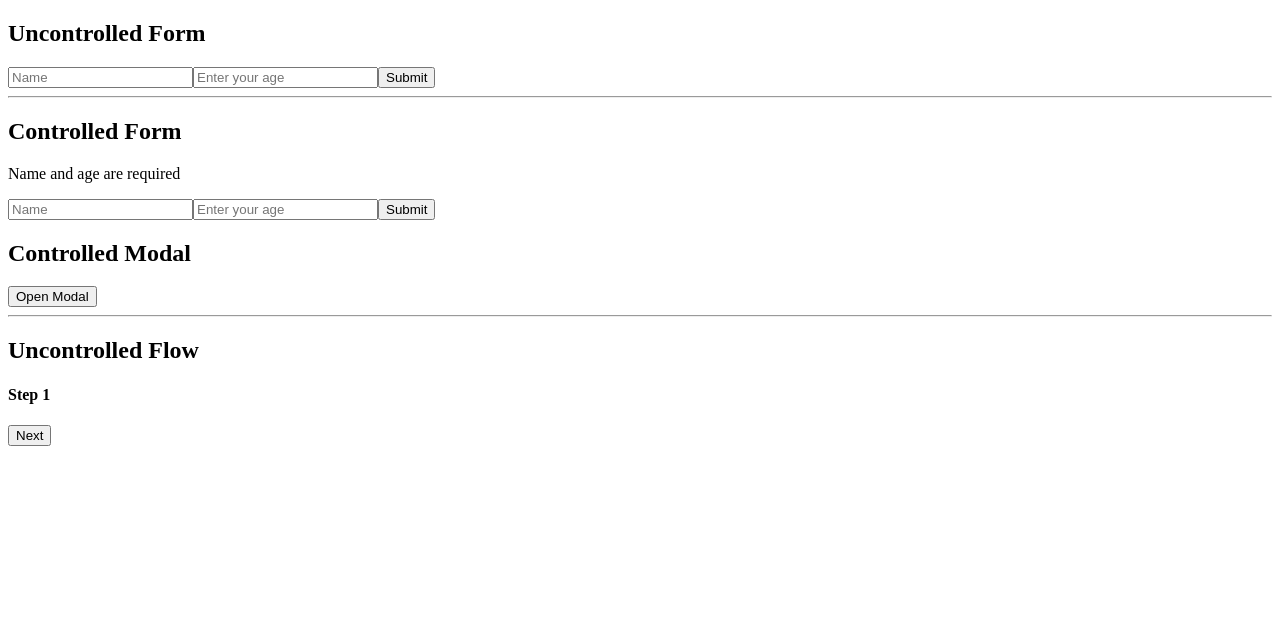
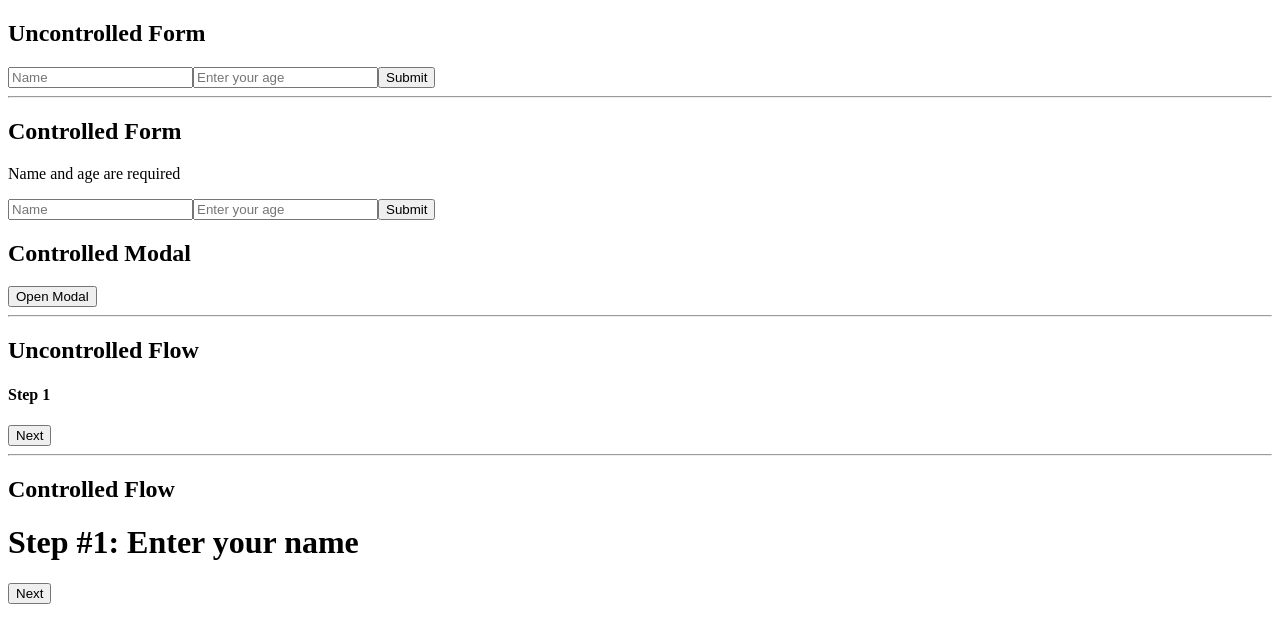
Before and after one commit to fabiofernandesx/react-patterns, a React (Vite) app in the folder controlled-uncontrolled/: page / in a window 1280 px wide. Shown: the top 642 px of the page. Built offline with nearby package versions, Linux system fonts and the light colour scheme.

Commit message:
Controlled Flow

```diff
--- a/controlled-uncontrolled/src/App.jsx
+++ b/controlled-uncontrolled/src/App.jsx
@@ -3,9 +3,52 @@ import { ControlledForm } from './components/controlled-form'
 import { ControlledModal } from './components/controlled-modal'
 import { UncontrolledForm } from './components/uncontrolled-form'
 import { UncontrolledFlow } from './components/uncontrolled-flow'
+import { ControlledFlow } from './components/controlled-flow'
+
+const StepOne = ({ next }) => {
+  return (
+    <>
+      <h1>Step #1: Enter your name</h1>
+      <button onClick={() => next({ name: 'TestName' })}>Next</button>
+    </>
+  )
+}
+const StepTwo = ({ next }) => {
+  return (
+    <>
+      <h1>Step #2: Enter your age</h1>
+      <button onClick={() => next({ age: 30 })}>Next</button>
+    </>
+  )
+}
+const StepThree = ({ next }) => {
+  return (
+    <>
+      <h1>Step #3: You qualify!</h1>
+      <button onClick={() => next({})}>Next</button>
+    </>
+  )
+}
+
+const StepFour = ({ next }) => {
+  return (
+    <>
+      <h1>Step #4: Enter your country</h1>
+      <button onClick={() => next({ country: 'Poland' })}>Next</button>
+    </>
+  )
+}
 
 export default function App() {
   const [showModal, setShowModal] = useState(false)
+  const [data, setData] = useState({})
+  const [currentStepIndex, setCurrentStepIndex] = useState(0)
+
+  const next = (dataFromStep) => {
+    setData(dataFromStep)
+    setCurrentStepIndex(currentStepIndex + 1)
+  }
+
   return (
     <>
       <div>
@@ -31,6 +74,14 @@ export default function App() {
           <h4>Step 2</h4>
           <h4>Step 3</h4>
         </UncontrolledFlow>
+        <hr />
+        <h2>Controlled Flow</h2>
+        <ControlledFlow currentStepIndex={currentStepIndex} onNext={next}>
+          <StepOne />
+          <StepTwo />
+          {data.age > 25 && <StepThree />}
+          <StepFour />
+        </ControlledFlow>
       </div>
     </>
   )
--- /dev/null
+++ b/controlled-uncontrolled/src/components/controlled-flow.jsx
@@ -0,0 +1,19 @@
+import React from 'react'
+
+export const ControlledFlow = ({
+  children,
+  currentStepIndex,
+  onNext,
+}) => {
+  const next = (data) => {
+    onNext(data)
+  }
+
+  const currentChild = React.Children.toArray(children)[currentStepIndex]
+
+  if (React.isValidElement(currentChild)) {
+    return React.cloneElement(currentChild, { next })
+  }
+
+  return currentChild
+}
```
